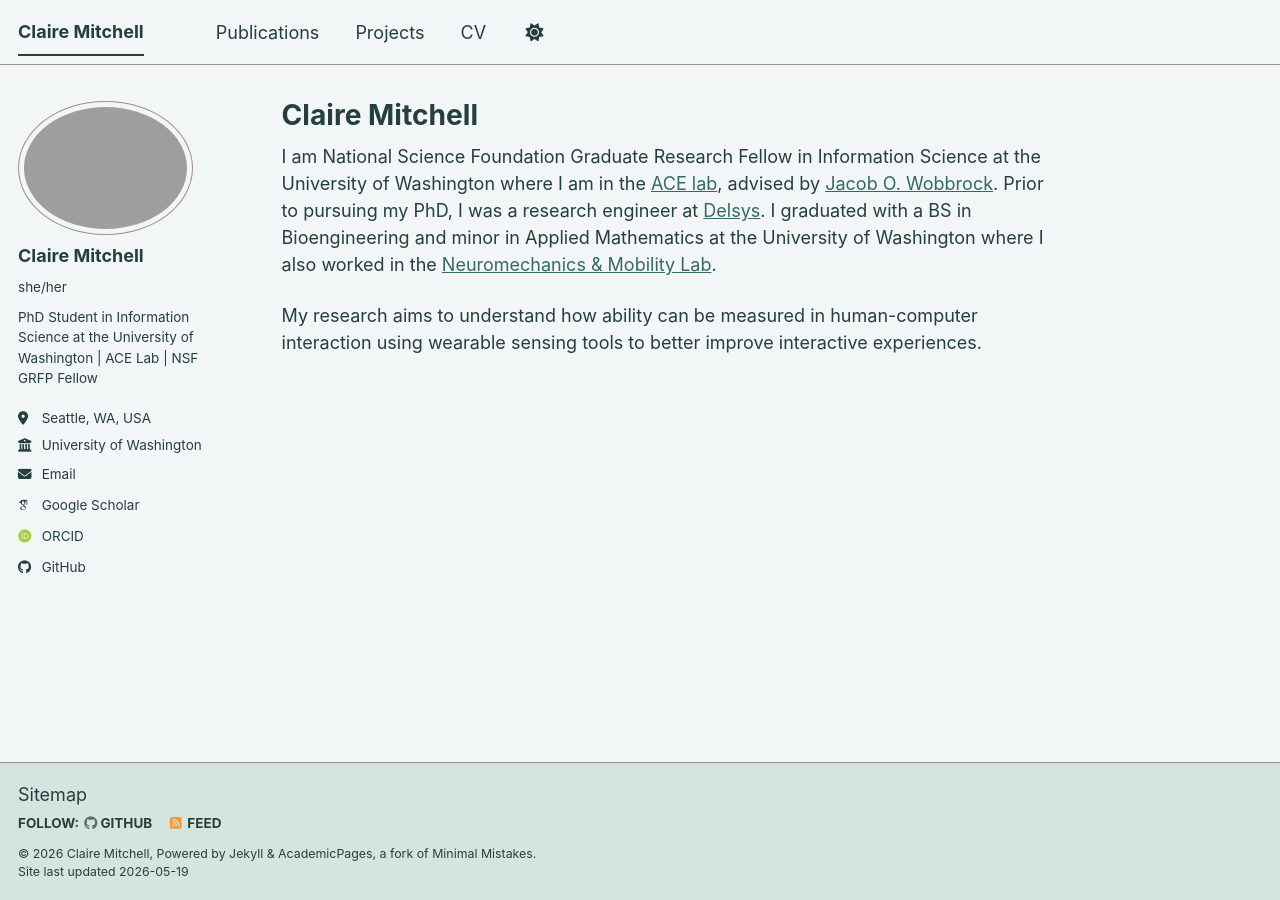
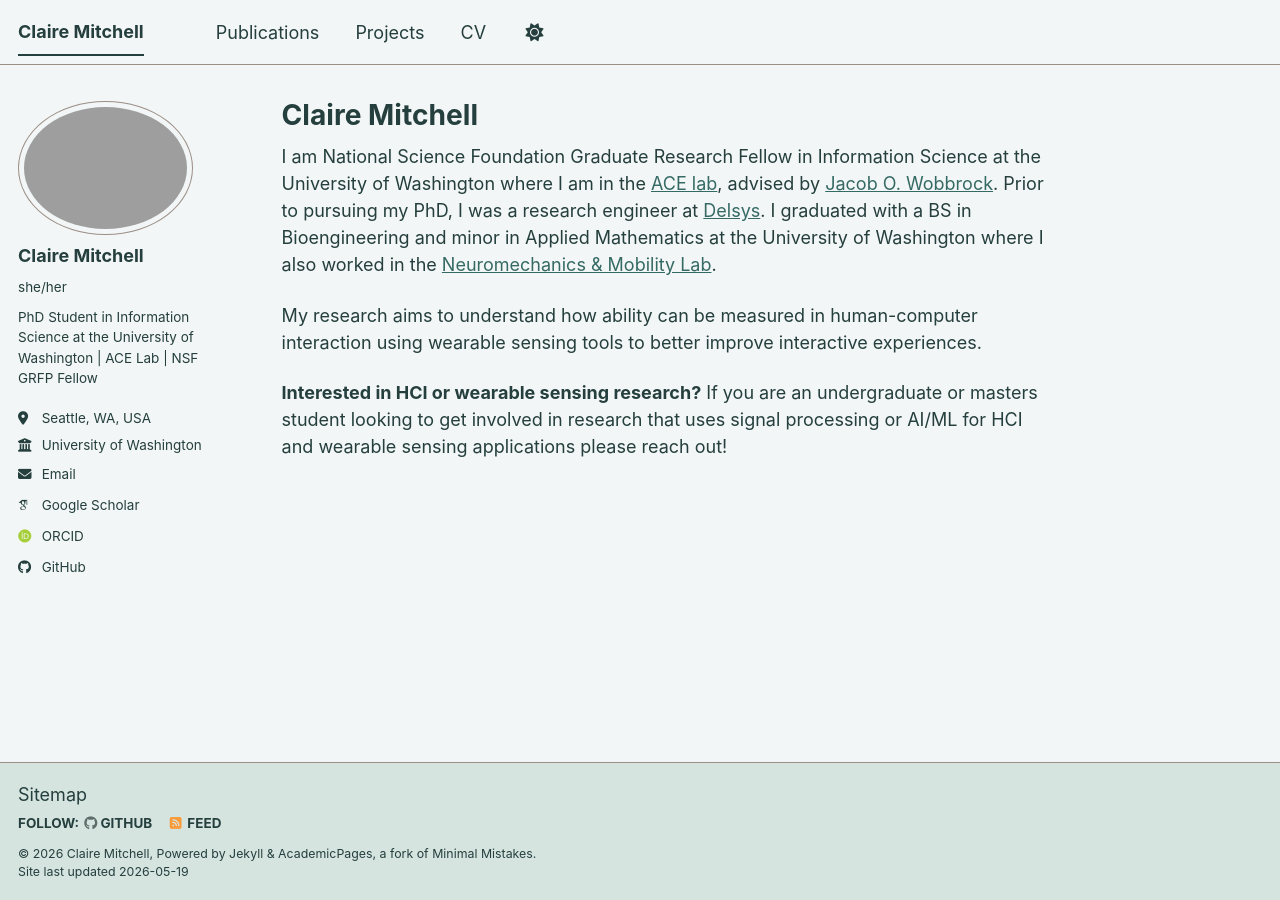
Before and after one commit to clairem2520/clairem2520.github.io, a Jekyll site: the page built from _pages/about.md, in a window 1280 px wide. Built offline with Jekyll 4.4.1, drawn with Linux system fonts in a browser that asks for light colours; some web fonts are replaced; a script bundle is joined from its source files by our own code; library files that are not in the unit come from our copies.

Commit message:
research advert

```diff
--- a/_pages/about.md
+++ b/_pages/about.md
@@ -10,3 +10,5 @@ redirect_from:
 I am National Science Foundation Graduate Research Fellow in Information Science at the University of Washington where I am in the [ACE lab](http://depts.washington.edu/acelab/index.html), advised by [Jacob O. Wobbrock](http://faculty.washington.edu/wobbrock/). Prior to pursuing my PhD, I was a research engineer at [Delsys](https://delsys.com/). I graduated with a BS in Bioengineering and minor in Applied Mathematics at the University of Washington where I also worked in the [Neuromechanics & Mobility Lab](https://steelelab.me.uw.edu/).
 
 My research aims to understand how ability can be measured in human-computer interaction using wearable sensing tools to better improve interactive experiences.
+
+**Interested in HCI or wearable sensing research?** If you are an undergraduate or masters student looking to get involved in research that uses signal processing or AI/ML for HCI and wearable sensing applications please reach out!
```
